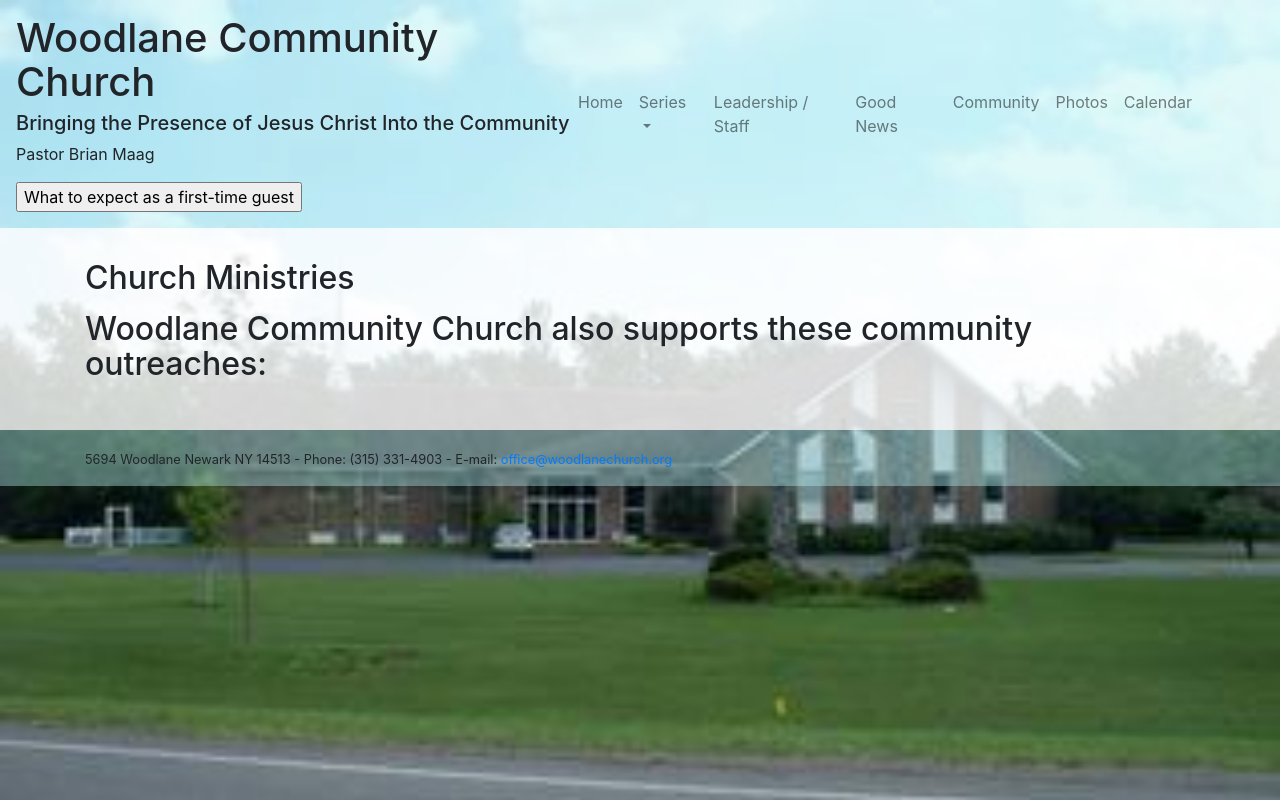
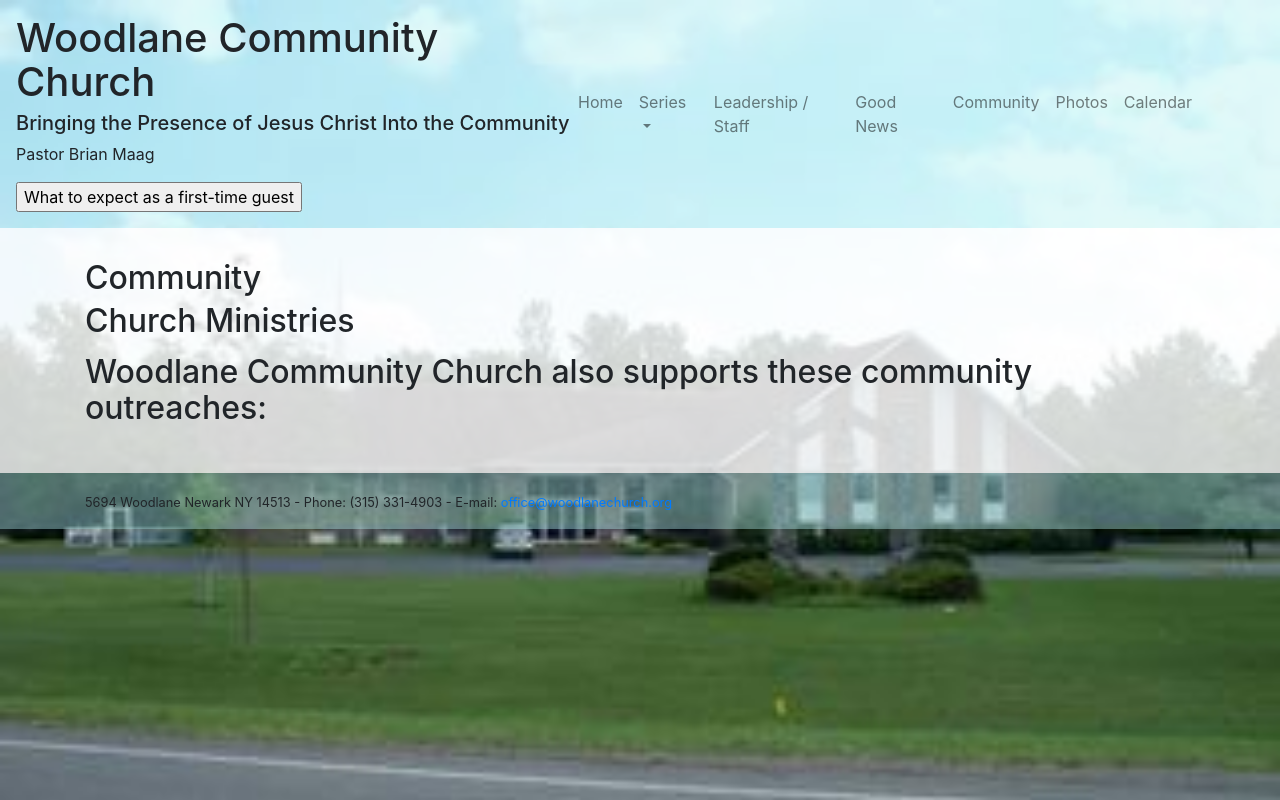
Before and after one commit to MattDrummy/woodlane-church-client, a plain HTML site: page community.html in a window 1280 px wide. Drawn offline with nearby package versions, Linux system fonts and the light colour scheme; no server answers.

Commit message:
added workspace to community page for brian

```diff
--- a/community.html
+++ b/community.html
@@ -79,6 +79,13 @@
       <!-- MAIN BODY  -->
 
       <section class="container">
+        <h2>Community</h2>
+        <div class="community-workspace">
+
+        </div>
+      </section>
+
+      <section class="container">
         <h2>Church Ministries</h2>
         <ul id="ministries-list">
 
```
